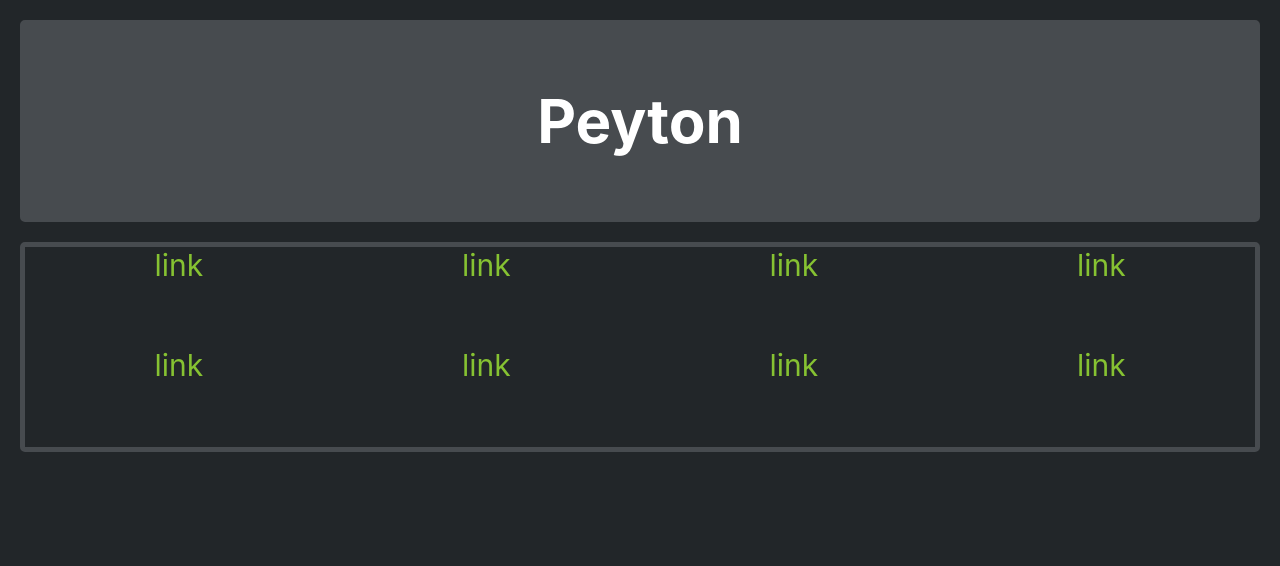
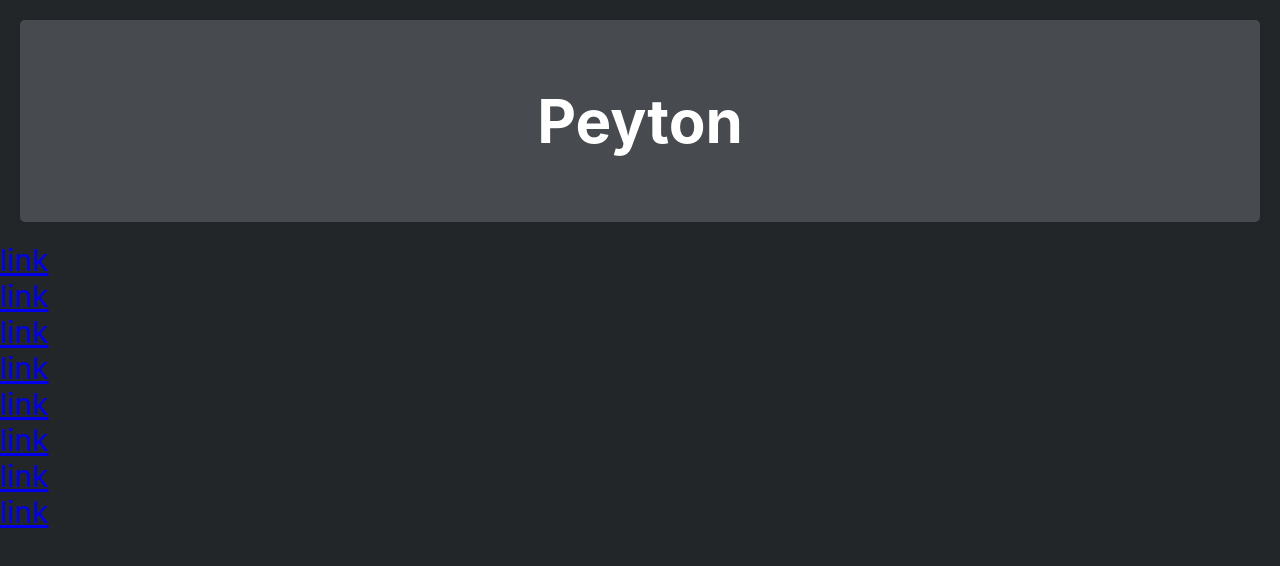
Before and after one commit to Peyton-k/Website, a plain HTML site: page main.html in a window 1280 px wide. Drawn offline with Linux system fonts and the light colour scheme.

Commit message:
Update main.css

```diff
--- a/main.css
+++ b/main.css
@@ -34,50 +34,16 @@ body {
     align-items: center;
     justify-content: center;
 }
-
-.links {
+.welcome {
     border: 5px solid #474b4f ;
     border-radius: 5px;
-    /* padding: 5px; */
     margin: 20px;
-    display: grid;
-    /* grid-template-columns: 33% 33% 33%; */
-    /* grid-auto-flow: row; */
-    /* gap: 1em; */
-
-
-    grid-template-columns: repeat(10, 1);
-    grid-template-rows: 100px 100px;
-
+    padding: 5px;
+    font-size: 20px;
 }
 
-a {
-    text-decoration: none;
-    color: #86c232;
-    border-radius: 5px;
-    display: flex;
-    align-items: center;
-    justify-content: center;
-}
-
-a:visited {
-    text-decoration: none;
-}
-
-a:hover {
-    color: #86c232;
-    background-color: #61892f;
-    transition: 0.5s;
-}
-
-a:active {
-    color: #61892f ;
-}
-
-
-
-@media (min-width: 25em) {
-    .links {
-        grid-auto-flow: column;
+@media only screen and (max-width:550px) {
+    .top {
+        font-size: 12px;
     }
 }
```
